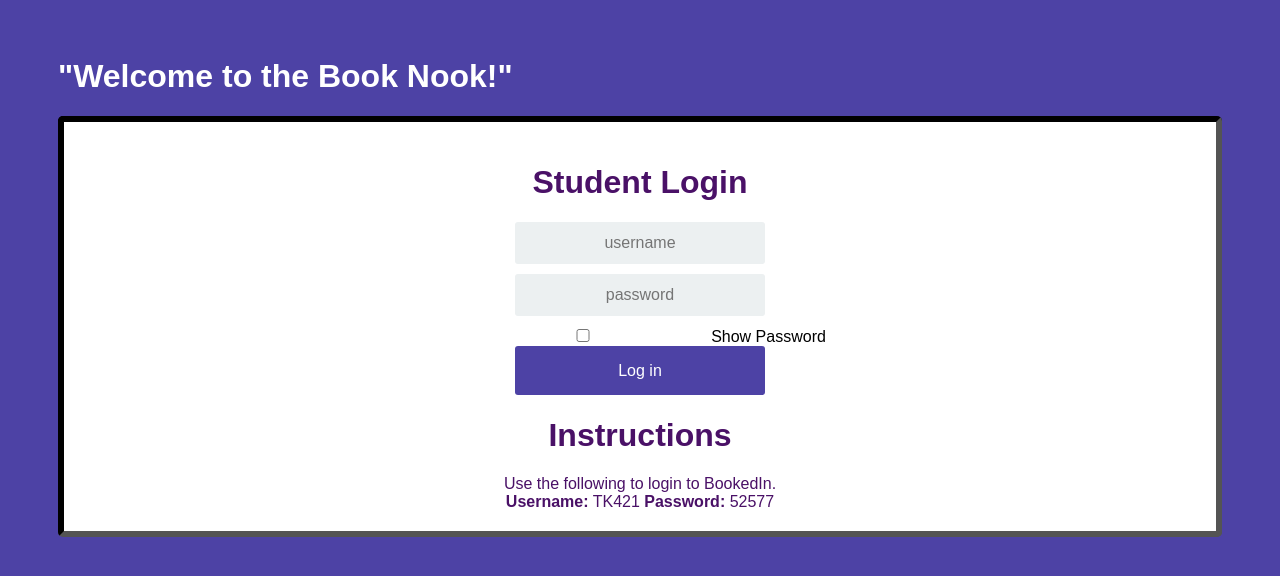
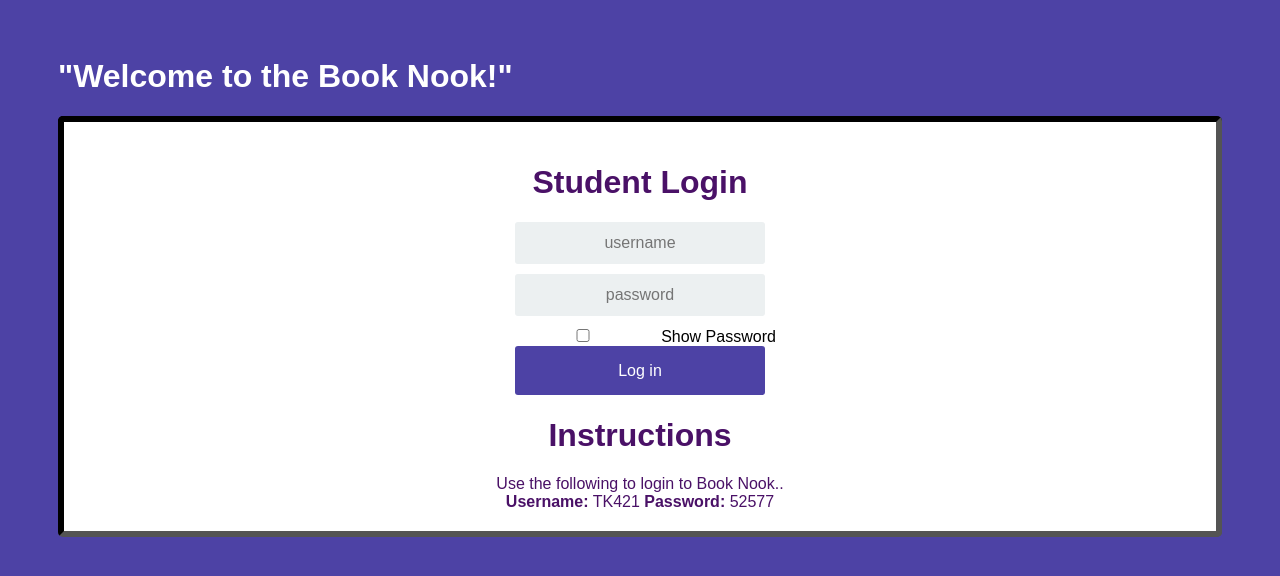
Before and after one commit to ClJarvis/BookIn, a Flask app: page / in a window 1280 px wide. Shown: the top 576 px of the page. Run offline with Flask 2, Linux system fonts and the light colour scheme; some libraries are stand-ins or nearby versions.

Commit message:
minor changes

```diff
--- a/static/style.css
+++ b/static/style.css
@@ -97,7 +97,7 @@ margin-top: 12px;
 }
 
 .checkbox {
-	width: 250px;
+	width: 150px;
 }
 
 .showPass {
--- a/templates/login.html
+++ b/templates/login.html
@@ -36,7 +36,7 @@ You're already logged in!
 		<div class="app-title">
 			<h1>Instructions</h1>
 
-				Use the following to login to BookedIn.<br>
+				Use the following to login to Book Nook..<br>
 				<b>Username:</b> TK421
 				<b>Password:</b> 52577<br>
 				<!--Then click Log In.<br-->
```
